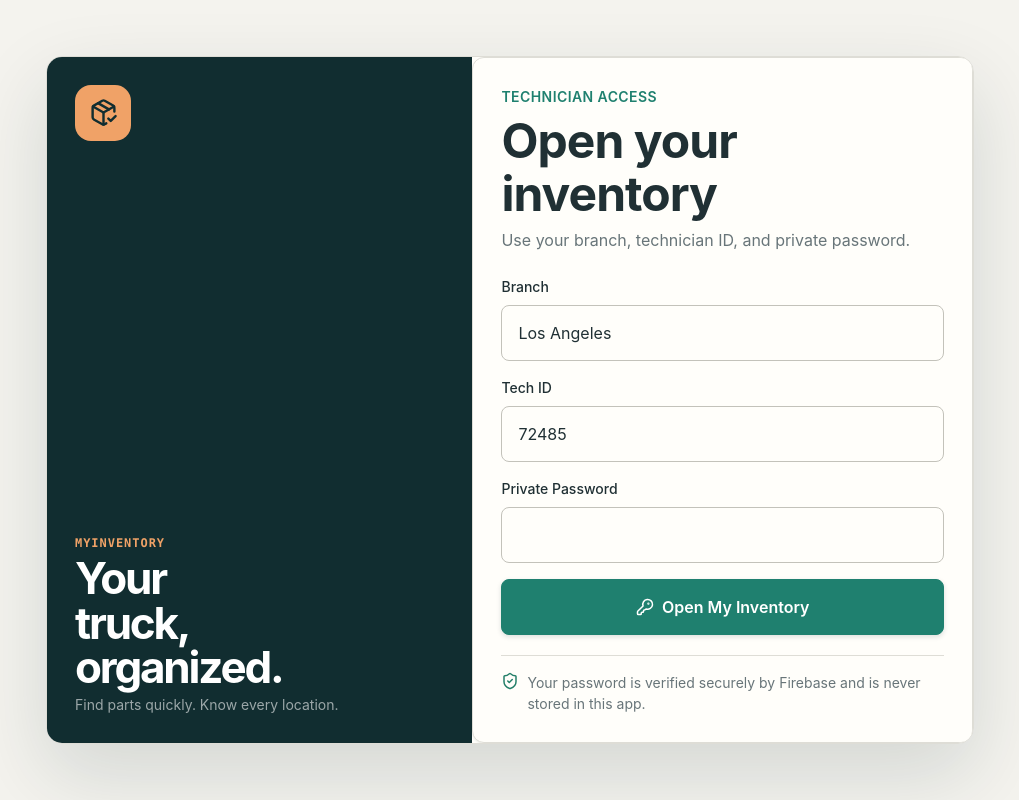
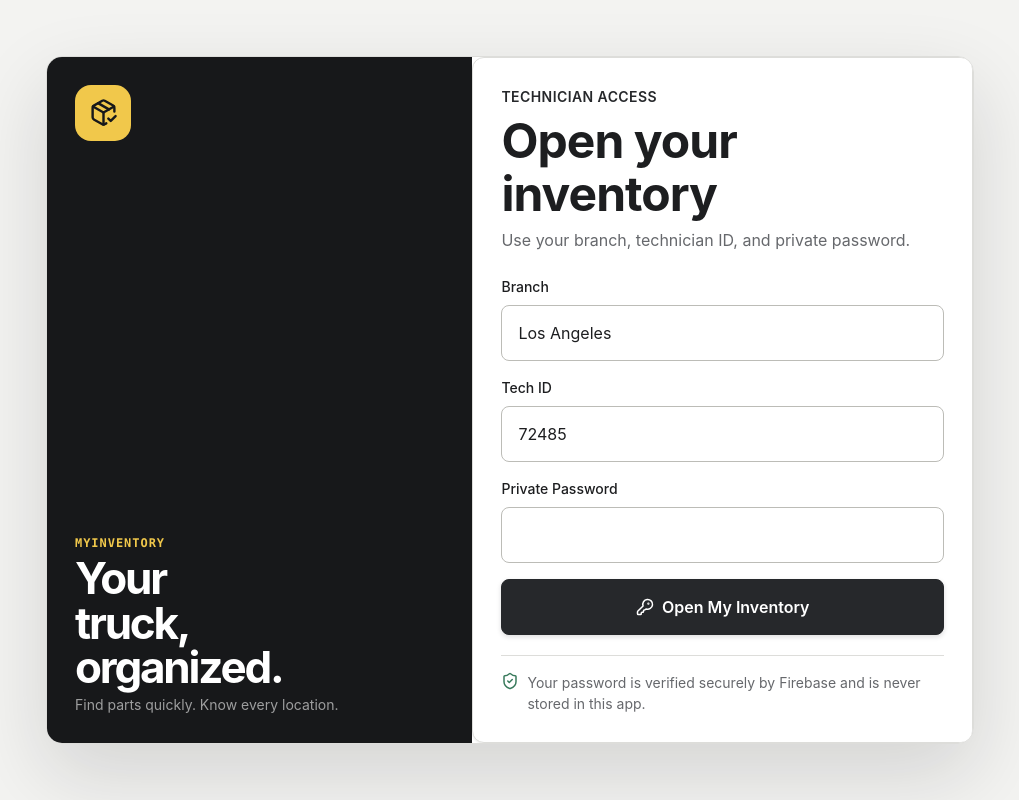
Before and after one commit to geolal121/myinventory, a React (Vite) app: page / in a window 1280 px wide. Shown: the whole page, without its empty margins (130-1149 px from the left). Built offline with nearby package versions, Linux system fonts and the light colour scheme; no server answers.

Commit message:
Simplify inventory to monochrome palette

```diff
--- a/src/features/auth/styles/inventory-auth.css
+++ b/src/features/auth/styles/inventory-auth.css
@@ -21,7 +21,7 @@
 
   background: var(--color-surface);
 
-  box-shadow: 0 30px 80px rgba(17, 45, 48, 0.14);
+  box-shadow: 0 30px 80px rgba(23, 24, 26, 0.14);
 }
 
 .inventory-auth__intro {
--- a/src/features/inventory/styles/inventory-rebuild.css
+++ b/src/features/inventory/styles/inventory-rebuild.css
@@ -49,7 +49,7 @@
 
   background: color-mix(in srgb, var(--color-surface) 94%, transparent);
 
-  box-shadow: 0 8px 30px rgba(17, 45, 48, 0.05);
+  box-shadow: 0 8px 30px rgba(23, 24, 26, 0.05);
 
   backdrop-filter: blur(18px);
 }
@@ -175,7 +175,7 @@
 
   background: var(--color-brand-deep);
 
-  box-shadow: 0 18px 40px rgba(17, 45, 48, 0.14);
+  box-shadow: 0 18px 40px rgba(23, 24, 26, 0.14);
 
   backdrop-filter: none;
 }
@@ -239,7 +239,7 @@
 .stock-app .stock-app__finder .ui-input:focus {
   border: 0;
 
-  box-shadow: 0 0 0 4px rgba(31, 128, 111, 0.34);
+  box-shadow: 0 0 0 4px rgba(241, 200, 75, 0.42);
 }
 
 .stock-app .stock-app__finder .ui-input-field__helper {
@@ -498,7 +498,7 @@
 
   background: var(--color-brand-deep);
 
-  box-shadow: 0 -12px 30px rgba(17, 45, 48, 0.16);
+  box-shadow: 0 -12px 30px rgba(23, 24, 26, 0.16);
 }
 
 .stock-app .stock-app__mobile-nav .inventory-page__tabs-label {
@@ -707,7 +707,7 @@
 
   background: var(--color-surface) !important;
 
-  box-shadow: 0 8px 20px rgba(17, 45, 48, 0.08);
+  box-shadow: 0 8px 20px rgba(23, 24, 26, 0.08);
 
   transform: none;
 }
@@ -733,7 +733,7 @@
 
   background: var(--color-background-soft);
 
-  box-shadow: 0 30px 90px rgba(17, 45, 48, 0.28);
+  box-shadow: 0 30px 90px rgba(23, 24, 26, 0.28);
 }
 
 .stock-app .ui-modal__header {
--- a/src/shared/tokens/colors.css
+++ b/src/shared/tokens/colors.css
@@ -1,60 +1,60 @@
 :root {
   /* BACKGROUNDS */
-  --color-background: #f4f3ee;
-  --color-background-soft: #faf9f5;
-  --color-background-elevated: #e9e7df;
+  --color-background: #f3f3f1;
+  --color-background-soft: #f8f8f6;
+  --color-background-elevated: #e7e7e3;
 
   /* SURFACES */
-  --color-surface: #fffefa;
-  --color-surface-soft: #f8f7f2;
-  --color-surface-elevated: #eeece5;
+  --color-surface: #ffffff;
+  --color-surface-soft: #f7f7f5;
+  --color-surface-elevated: #ececea;
 
   /* BORDERS */
-  --color-border: #deddd6;
-  --color-border-strong: #c3c2ba;
+  --color-border: #ddddda;
+  --color-border-strong: #bcbcb7;
 
   /* TEXT */
-  --color-text-primary: #203034;
-  --color-text-secondary: #687579;
-  --color-text-muted: #949e9f;
+  --color-text-primary: #1d1e20;
+  --color-text-secondary: #66686c;
+  --color-text-muted: #96989b;
   --color-text-inverse: #ffffff;
 
   /* PRIMARY ACCENT */
-  --color-accent: #1f806f;
-  --color-accent-hover: #176657;
-  --color-accent-bright: #35a18d;
-  --color-accent-soft: rgba(31, 128, 111, 0.12);
+  --color-accent: #26282b;
+  --color-accent-hover: #101113;
+  --color-accent-bright: #404348;
+  --color-accent-soft: rgba(38, 40, 43, 0.09);
 
   /* APP CHROME */
-  --color-brand: #193b3e;
-  --color-brand-deep: #112d30;
-  --color-brand-surface: #244b4e;
-  --color-utility: #f0a267;
-  --color-utility-soft: #fff0e5;
+  --color-brand: #242629;
+  --color-brand-deep: #17181a;
+  --color-brand-surface: #2d2f33;
+  --color-utility: #f1c84b;
+  --color-utility-soft: #fff8df;
 
   /* SECONDARY ACCENT */
-  --color-accent-secondary: #dceee9;
-  --color-accent-secondary-hover: #c8e3dc;
-  --color-accent-secondary-soft: rgba(31, 128, 111, 0.07);
+  --color-accent-secondary: #e8e8e5;
+  --color-accent-secondary-hover: #dbdbd7;
+  --color-accent-secondary-soft: rgba(38, 40, 43, 0.06);
 
   /* CARD COLORS */
-  --color-card: #fffefa;
-  --color-card-hover: #f8f7f2;
-  --color-card-text: #203034;
+  --color-card: #ffffff;
+  --color-card-hover: #f7f7f5;
+  --color-card-text: #1d1e20;
 
   /* STATUS COLORS */
-  --color-success: #247f69;
-  --color-success-soft: rgba(36, 127, 105, 0.13);
+  --color-success: #397a5c;
+  --color-success-soft: rgba(57, 122, 92, 0.12);
 
-  --color-warning: #ad6b32;
-  --color-warning-soft: rgba(173, 107, 50, 0.13);
+  --color-warning: #a06c28;
+  --color-warning-soft: rgba(160, 108, 40, 0.12);
   --color-orange: var(--color-warning);
 
-  --color-danger: #c65359;
-  --color-danger-soft: rgba(198, 83, 89, 0.12);
+  --color-danger: #b94e54;
+  --color-danger-soft: rgba(185, 78, 84, 0.11);
 
-  --color-info: #3e6f8c;
-  --color-info-soft: rgba(62, 111, 140, 0.12);
+  --color-info: #566b80;
+  --color-info-soft: rgba(86, 107, 128, 0.11);
 
   /* INVENTORY STATUS */
   --color-in-stock: var(--color-success);
@@ -62,8 +62,8 @@
   --color-noi: var(--color-warning);
 
   /* OVERLAYS */
-  --color-overlay: rgba(17, 45, 48, 0.6);
-  --color-overlay-soft: rgba(17, 45, 48, 0.18);
+  --color-overlay: rgba(23, 24, 26, 0.6);
+  --color-overlay-soft: rgba(23, 24, 26, 0.18);
 
   /* LEGACY ALIASES NOW RESOLVE TO SOLID SURFACES */
   --gradient-page: var(--color-background);
--- a/src/shared/tokens/shadows.css
+++ b/src/shared/tokens/shadows.css
@@ -4,13 +4,13 @@
   ========================================================= */
 
   --shadow-sm:
-    0 1px 2px rgba(17, 45, 48, 0.07);
+    0 1px 2px rgba(23, 24, 26, 0.07);
 
   --shadow-md:
-    0 8px 24px rgba(17, 45, 48, 0.10);
+    0 8px 24px rgba(23, 24, 26, 0.10);
 
   --shadow-lg:
-    0 20px 60px rgba(17, 45, 48, 0.18);
+    0 20px 60px rgba(23, 24, 26, 0.18);
 
   /* =========================================================
      COMPONENT SHADOWS
@@ -26,17 +26,17 @@
     var(--shadow-lg);
 
   --button-shadow:
-    0 2px 5px rgba(17, 45, 48, 0.14);
+    0 2px 5px rgba(23, 24, 26, 0.14);
 
   --button-shadow-hover:
-    0 5px 12px rgba(17, 45, 48, 0.17);
+    0 5px 12px rgba(23, 24, 26, 0.17);
 
   /* =========================================================
      GLOWS
   ========================================================= */
 
   --glow-accent:
-    0 0 0 4px rgba(31, 128, 111, 0.14);
+    0 0 0 4px rgba(241, 200, 75, 0.35);
 
   --glow-danger:
     0 0 16px rgba(209, 107, 107, 0.18);
@@ -53,22 +53,22 @@
 @media (max-width: 479px) {
   :root {
     --shadow-sm:
-      0 1px 2px rgba(17, 45, 48, 0.07);
+      0 1px 2px rgba(23, 24, 26, 0.07);
 
     --shadow-md:
-      0 6px 18px rgba(17, 45, 48, 0.10);
+      0 6px 18px rgba(23, 24, 26, 0.10);
 
     --shadow-lg:
-      0 16px 40px rgba(17, 45, 48, 0.17);
+      0 16px 40px rgba(23, 24, 26, 0.17);
 
     --button-shadow:
-      0 2px 5px rgba(17, 45, 48, 0.13);
+      0 2px 5px rgba(23, 24, 26, 0.13);
 
     --button-shadow-hover:
-      0 4px 10px rgba(17, 45, 48, 0.16);
+      0 4px 10px rgba(23, 24, 26, 0.16);
 
     --glow-accent:
-      0 0 0 3px rgba(31, 128, 111, 0.14);
+      0 0 0 3px rgba(241, 200, 75, 0.35);
   }
 }
 
```
Also changed, not shown: 1 other file (tests, documents, lock files or other folders).
